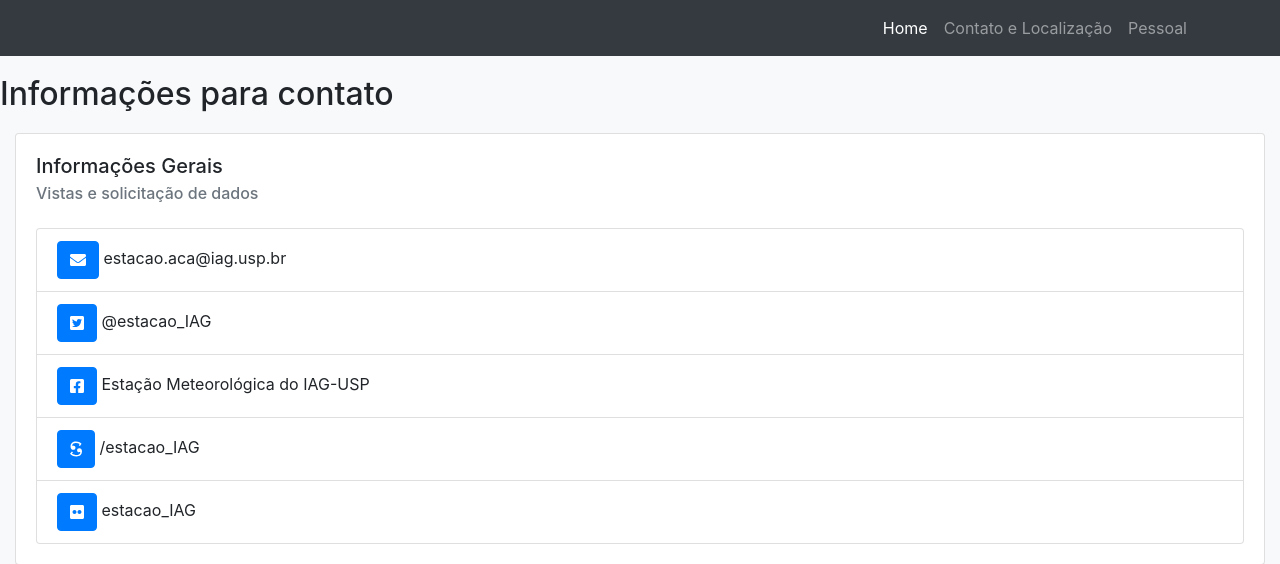
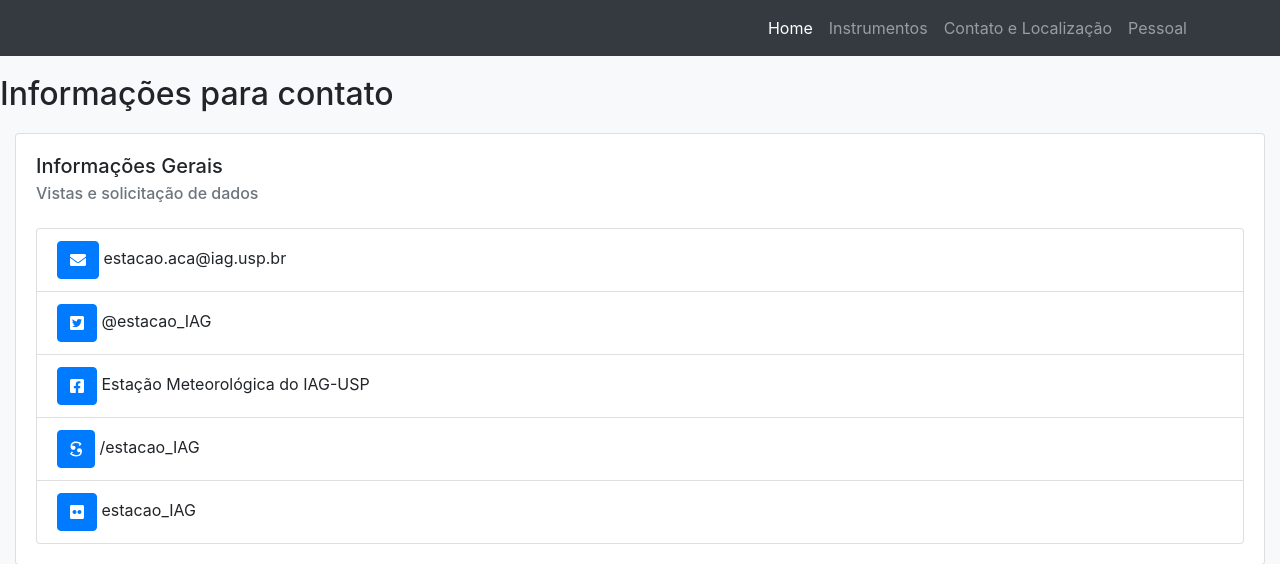
Before and after one commit to iagsti/site-estacao, a Django app: page /contato/ in a window 1280 px wide. Shown: the top 564 px of the page. Run offline with Django 3.2, Linux system fonts and the light colour scheme; parts of the project's set-up code (start-up, migrations or seed data) failed here and were passed over; some libraries are stand-ins or nearby versions.

Commit message:
Adiciona menu para Instrumentos - issue #32
Adiciona o item Instrumentos ao menu principal.

```diff
--- a/estacao/core/templates/main.html
+++ b/estacao/core/templates/main.html
@@ -25,6 +25,9 @@
                         <a class="nav-link" href="{% url 'core:home' %}">Home</a>
                     </li>
                     <li class="nav-item">
+                        <a href="{% url 'instruments:instruments_index' %}" class="nav-link">{% trans 'Instrumentos' %}</a>
+                    </li>
+                    <li class="nav-item">
                         <a href="#" class="nav-link">{% trans 'Contato e Localização' %}</a>
                     </li>
                     <li class="nav-item">
```
